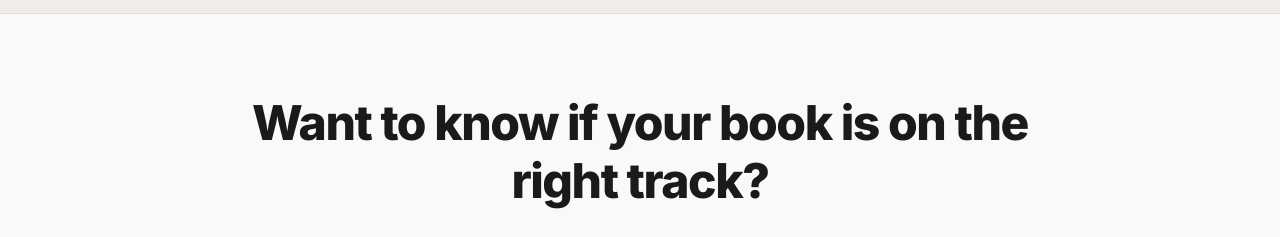
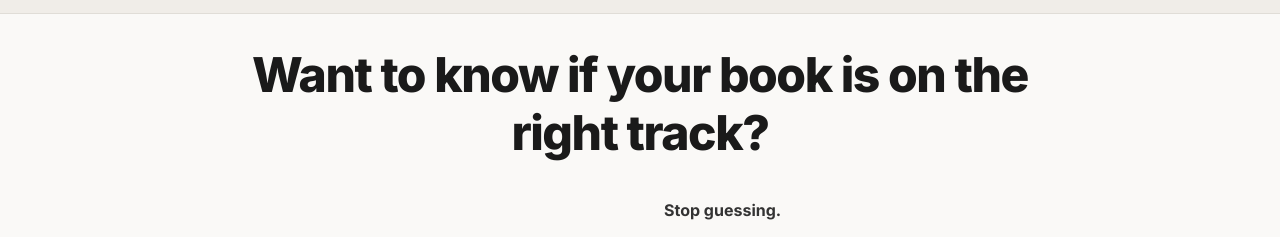
Before and after one commit to cupertitieus-ctrl/ruthless-mentor, a website: page index.html in a window 1280 px wide. Shown: the part 1857-2094 px from the top of the page. Drawn offline with nearby package versions, Linux system fonts and the light colour scheme.

Commit message:
Reduce padding in confidence section
- Section top padding: 5rem -> 2rem, bottom: 2rem -> 1rem
- Heading bottom margin: 2.5rem -> 1rem

Co-Authored-By: Claude Opus 4.6 (1M context) <noreply@anthropic.com>

```diff
--- a/style.css
+++ b/style.css
@@ -120,8 +120,8 @@ h3{font-size:.92rem;font-weight:600;margin-bottom:.3rem}
 .unfinished-highlight{font-weight:700;color:#8b0000;font-size:1.05rem;margin:1.5rem 0}
 .unfinished-wrap .btn{margin-top:.5rem}
 
-.confidence-section{padding:5rem 2rem 2rem;background:#faf7f2}
-.confidence-heading{max-width:1100px;margin:0 auto 2.5rem;text-align:center;font-size:clamp(1.8rem,4vw,3rem);color:#1a1a1a;line-height:1.2;font-weight:800}
+.confidence-section{padding:2rem 2rem 1rem;background:#faf7f2}
+.confidence-heading{max-width:1100px;margin:0 auto 1rem;text-align:center;font-size:clamp(1.8rem,4vw,3rem);color:#1a1a1a;line-height:1.2;font-weight:800}
 .confidence-wrap{max-width:1100px;margin:0 auto;display:grid;grid-template-columns:1fr 1fr;gap:3rem;align-items:center}
 .confidence-img-wrap{overflow:hidden;border-radius:12px;box-shadow:0 8px 30px rgba(0,0,0,.12)}
 .confidence-img{width:100%;height:auto;display:block;border-radius:12px}
```
